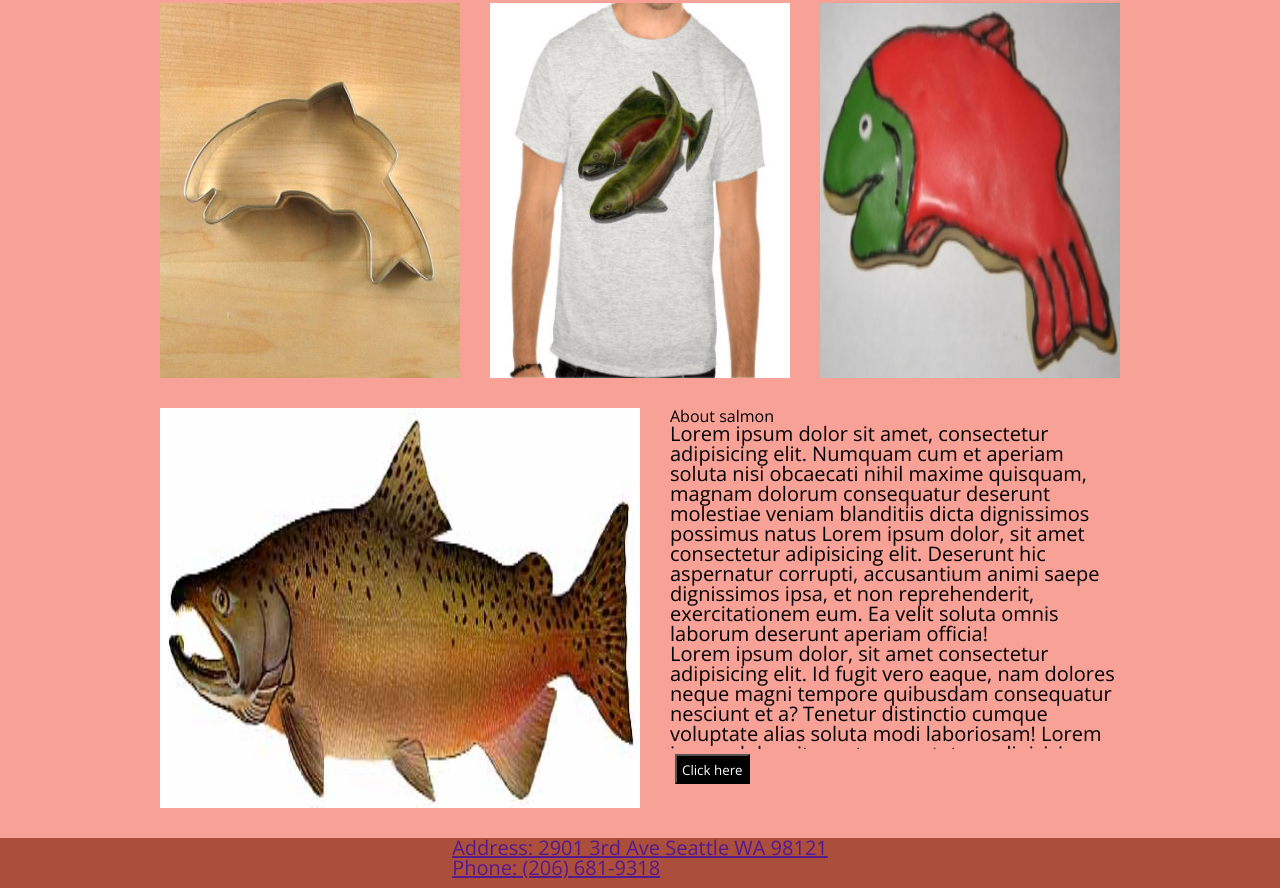
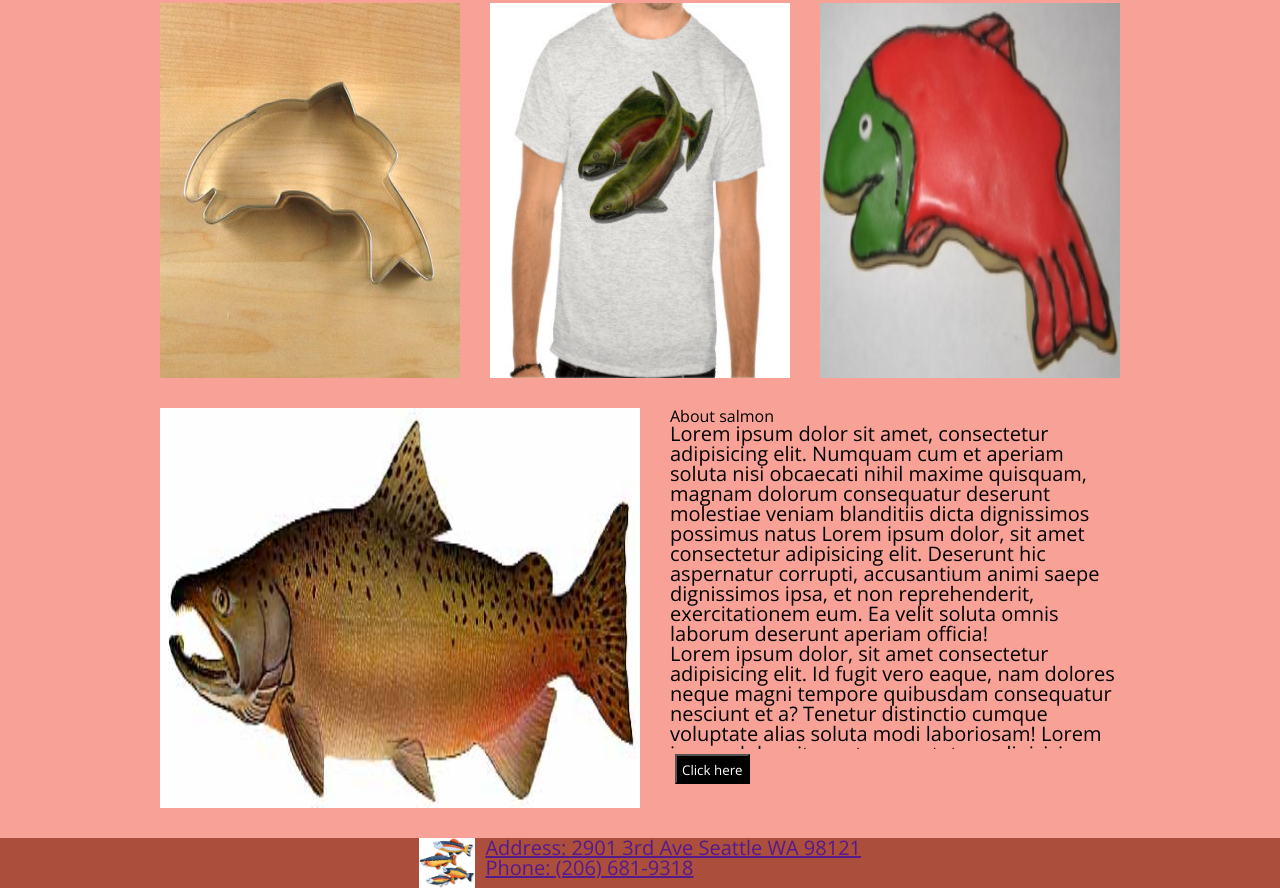
Before and after one commit to brenda70904/cookie-stand, a plain HTML site: page index.html in a window 1280 px wide. Shown: the part 580-1468 px from the top of the page. Drawn offline with nearby package versions, Linux system fonts and the light colour scheme.

Commit message:
add style

```diff
--- a/css/style.css
+++ b/css/style.css
@@ -28,7 +28,7 @@ header nav ul {
   margin-bottom: 5px;
 }
 
-.navlink{
+.navlink {
   font-size: 25px;
   color: white;
 }
@@ -41,11 +41,13 @@ main {
   justify-content: space-between;
   align-items: flex-start;
 }
-#family{
+
+#family {
   height: 450px;
   width: 960px;
   justify-content: space-around;
 }
+
 main img {
   margin-bottom: 30px;
 }
@@ -90,13 +92,17 @@ button {
 }
 
 #address {
-  display: flex;
-  justify-content: center;
   font-size: 20px;
   font-family: 'Open Sans', sans-serif;
 }
 
+#toyfish {
+  margin-right: 10px;
+}
+
 footer {
+  display: flex;
+  justify-content: center;
   background-color: #ac4e3c;
   height: 50px;
 }
--- a/index.html
+++ b/index.html
@@ -55,6 +55,7 @@
     </article>
   </main>
   <footer>
+    <img id ="toyfish" src="./image/fish.jpeg" alt="toyfish">
     <a id="address" href="">
       Address: 2901 3rd Ave Seattle WA 98121
       <br>
```
Also changed, not shown: image/fish.jpeg (added).
